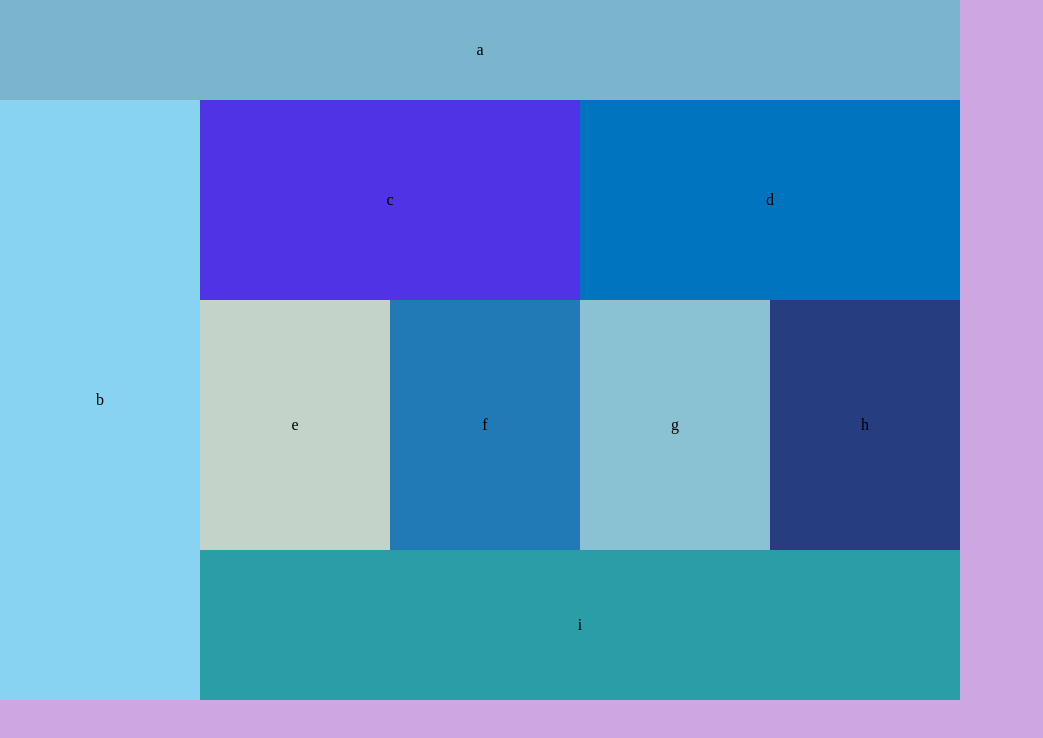
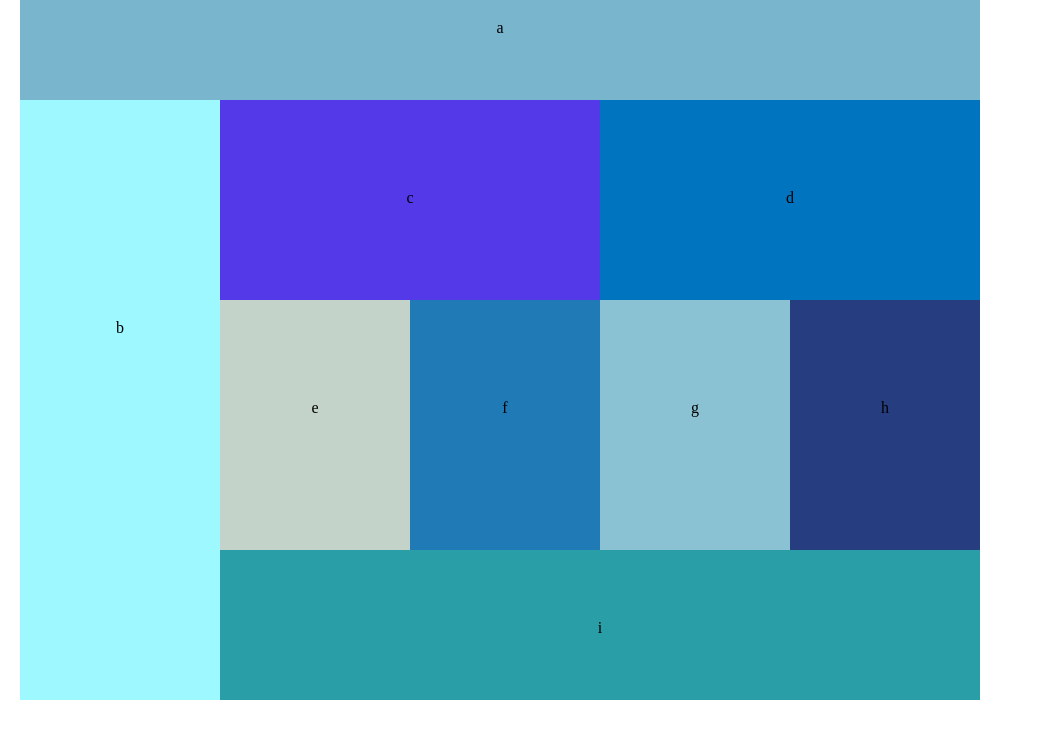
Before and after one commit to RaniaAbdullahh/lab-01, a plain HTML site: page index.html in a window 1280 px wide. Shown: the whole page, without its empty margins (0-1043 px from the left). Drawn offline with Linux system fonts and the light colour scheme.

Commit message:
finished

```diff
--- a/css/base.css
+++ /dev/null
@@ -1,59 +0,0 @@
-body {
-    background-color: rgb(125, 221, 189);
-    width: 480px;
-    height: 767px;
-
-}
-header {
-    width: 480px;
-    height: 75px;
-    text-align: center;
-    line-height: 75px;
-}
-
-aside {
-    width: 480px;
-    height: 150px;
-    text-align: center;
-    line-height: 150px;
-}
-main{
-    width: 480px;
-    height: 750px;
-}
-footer {
-    width: 480px;
-    height: 80px;
-    text-align: center;
-    line-height: 80px;
-}
-
- @media all and (min-width: 768px) {
-    body {
-        width: 960px;
-        height: 768px;
-        background-color: rgba(205, 163, 224, 0.959);
-    }
-    header {
-        width: 960px;
-        height: 100px;
-        text-align: center;
-        line-height: 100px;
-    }
-    aside {
-        width: 200px;
-        height: 600px;
-        text-align: center;
-        line-height: 600px;
-    }
-    main {
-        width: 760px;
-        height: 450px;
-    }
-    footer {
-        width: 760px;
-        height: 150px;
-        text-align: center;
-        line-height: 150px;
-    }
-}
--- a/css/layout.css
+++ b/css/layout.css
@@ -1,50 +1,195 @@
- @viewport {
 
-    width: device-width;
-    zoom: 1;
+.container{
+	text-align: center;
 }
 
-.box1{
-    float: left;
-    box-sizing: border-box;
+
+
+@media (min-width: 480px) and (max-width: 699px){/* for mobile  */
+
+	.container {
+		display:grid;
+		width: 480px;
+		margin-left:20px;
+		grid-template-columns: 240px 240px; /*i need 2 columns*/
+		grid-template-rows: 75px 150px 125px 125px 250px 250px 80px; /*i need 7 rows*/
 	}
-.box2{
-    float: left;
-    box-sizing: border-box;
+	.box1 {
+		grid-area: 1 / 1 / 1 / 3;
+		text-align: center;
+		padding-top: 20px;
 	}
-.box3{
-    float: left;
-    box-sizing: border-box;
+	.box2 {
+		grid-area: 2 / 1 / 2 / 3;
+		text-align: center;
+		padding-top: 50px;
 	}
-.box4{
-    float: left;
-    box-sizing: border-box;
+
+
+
+	.box3 {
+		grid-area: 3 / 1 / 3 / 3;
+		text-align: center;
+		padding-top: 50px;
 	}
-.box5{
-    float: left;
-    box-sizing: border-box;
+
+	.box4 {
+			grid-area: 4 / 1 / 4 / 3;
+			text-align: center;
+			padding-top: 50px;
 	}
-.box6{
-    float: left;
-    box-sizing: border-box;
+
+	.box5 {
+			grid-area: 5 / 1 / 5 / 1;
+			text-align: center;
+		    padding-top: 100px;
 	}
-.box7{
-    float: left;
-    box-sizing: border-box;
+
+	.box6 {
+			grid-area: 5 / 2 / 5 / 2;
+			text-align: center;
+		    padding-top: 100px;
 	}
-.box8{
-    float: left;
-    box-sizing: border-box;
+
+	.box7 {
+			grid-area: 6 / 1 / 6 / 1;
+			text-align: center;
+		    padding-top: 100px;
 	}
-.box9{
-    float: right;
-    box-sizing: border-box;
+
+	.box8 {
+			grid-area: 6 / 2 / 6 / 2;
+			text-align: center;
+		    padding-top: 100px;
 	}
-.container{
-    overflow: auto;
+
+	.box9 {
+			grid-area: 7 / 1 / 7 / 3;
+			text-align: center;
+		    padding-top: 50px;
+	}
 
 }
-main{
-    float: left;
-    box-sizing: border-box;
+
+
+@media (min-width: 700px) and (max-width: 959px){/* for tablet  */
+	.container {
+		display:grid;
+		width: 700px;
+		margin-left: 20px;
+
 	}
+
+	.box1 {
+		grid-area: 1 / 1 / 1 / 6;
+		line-height: 100px;
+	}
+
+	.box2{
+		grid-area: 2 / 1 / 5 / 1;
+		line-height: 600px;
+	}
+
+	.box3 {
+		grid-area: 2/ 2 / 3 / 4;
+		line-height: 200px;
+	}
+
+	.box4{
+		grid-area: 2 / 4 / 2/ 6;
+		line-height: 200px;
+	}
+
+	.box5 {
+		grid-area: 3 / 2 / 4 / 2;
+		line-height: 250px;
+	}
+
+	.box6 {
+		grid-area: 3 / 3 / 4 / 3;
+		line-height: 250px;
+	}
+
+	.box7 {
+		grid-area: 3 / 4 / 4 / 4;
+		line-height: 250px;
+	}
+
+	.box8 {
+		grid-area: 3 / 5 / 4 / 5;
+		line-height: 250px;
+	}
+
+	.box9 {
+		grid-area: 4 / 2 / 5 / 6;
+		line-height: 150px;
+	}
+}
+
+
+@media (min-width: 960px){/* for desktop  */
+
+    .container {
+		display:grid;
+		width: 960px;
+		margin-left: 20px;
+		grid-template-columns: 200px 190px 190px 190px 190px;  /* i need 5 coumns */
+		grid-template-rows: 100px 200px 250px 150px; /* i need 4 rows */
+
+    }
+
+	.box1 {
+		grid-area: 1 / 1 / 2 / 6;
+		text-align: center;
+		padding-top: 20px;
+    }
+
+    .box2 {
+      grid-area: 2 / 1 / 6 / 1;
+	  text-align: center;
+	  padding-top: 220px;
+    }
+
+    .box3 {
+      grid-area: 2 / 2 / 3 / 4;
+	  text-align: center;
+	  padding-top: 90px;
+    }
+
+    .box4 {
+      grid-area: 2 / 4 / 2 / 6;
+	  text-align: center;
+	  padding-top: 90px;
+    }
+
+    .box5 {
+			grid-area: 3 / 2 / 4 / 2;
+			text-align: center;
+			padding-top: 100px;
+		}
+
+		.box6 {
+			grid-area: 3 / 3 / 4 / 3;
+			text-align: center;
+			padding-top: 100px;
+		}
+
+		.box7 {
+			grid-area: 3 / 4 / 4 / 4;
+			text-align: center;
+			padding-top: 100px;
+		}
+
+		.box8 {
+			grid-area: 3 / 5 / 4 / 5;
+			text-align: center;
+			padding-top: 100px;
+		}
+
+		.box9 {
+      grid-area: 4 / 2 / 5 / 6;
+	  text-align: center;
+	  padding-top: 70px;
+    }
+
+}
--- a/css/module.css
+++ b/css/module.css
@@ -1,41 +1,6 @@
 
-.cd .box3{
-    width: 480px;
-    height: 125px;
-    line-height: 125px;
-    text-align: center;
+@media (min-width: 480px) and (max-width: 699px){/* for mobile  */
 
-}
-.cd .box4{
-    width: 480px;
-    height: 125px;
-    line-height: 125px;
-    text-align: center;
-}
-.efgh .box5 {
-    width: 240px;
-    height: 250px;
-    line-height: 250px;
-    text-align: center;
-}
-.efgh .box6 {
-    width: 240px;
-    height: 250px;
-    line-height: 250px;
-    text-align: center;
-}
-.efgh .box7 {
-    width: 240px;
-    height: 250px;
-    line-height: 250px;
-    text-align: center;
-}
-.efgh .box8 {
-    width: 240px;
-    height: 250px;
-    line-height: 250px;
-    text-align: center;
-}
 .box1{
     background-color: rgb(206, 96, 142);
 }
@@ -67,45 +32,54 @@
     background-color: rgb(88, 45, 128);
 
 }
+}
 
-@media all and (min-width: 768px) {
+@media (min-width: 700px) and (max-width: 959px){    /* for Tablet */
 
-    .cd .box3{
-        width: 380px;
-        height: 200px;
-        text-align: center;
-        line-height: 200px;
+   .box1 {
+        background-color: #f05f0c;
+
     }
-    .cd .box4{
-        width: 380px;
-        height: 200px;
-        text-align: center;
-        line-height: 200px;
+
+    .box2 {
+        background-color: #74562f;
     }
-    .efgh .box5{
-        width: 190px;
-        height: 250px;
-        text-align: center;
-        line-height: 250px;
+
+    .box3 {
+        background-color: #bb7f11;
     }
-    .efgh .box6{
-        width: 190px;
-        height: 250px;
-        text-align: center;
-        line-height: 250px;
+
+    .box4 {
+        background-color: #81831b;
+
     }
-    .efgh .box7{
-        width: 190px;
-        height: 250px;
-        text-align: center;
-        line-height: 250px;
+
+    .box5 {
+        background-color: #e61f18;
+
     }
-    .efgh .box8{
-        width: 190px;
-        height: 250px;
-        text-align: center;
-        line-height: 250px;
+
+    .box6 {
+        background-color: #f8d122;
+
     }
+
+    .box7 {
+        background-color: #d95f5f;
+    }
+
+    .box8{
+        background-color: #c48600;
+    }
+
+    .box9 {
+        background-color: #b8a262;
+    }
+
+}
+
+@media (min-width: 960px){/* for Desktop  */
+
     .box1{
         background-color: rgb(121, 182, 206);
     }
--- a/index.html
+++ b/index.html
@@ -1,5 +1,6 @@
 <!DOCTYPE html>
 <html lang="en">
+
 <head>
     <meta charset="UTF-8">
     <meta name="viewport" content="width=device-width, initial-scale=1.0">
@@ -10,26 +11,60 @@
     <link rel="stylesheet" href="css/module.css">
 
 </head>
-<body class="container">
-    <header class="box1"> a</header>
 
-    <aside class="box2"> b</aside>
+<body >
+
 
     <main class="container">
-        <div class="cd">
-            <section class="box3">c</section>
-            <section class="box4">d</section>
-        </div>
-        <div class="efgh">
-            <section class="box5">e</section>
-            <section class="box6">f</section>
-            <section class="box7">g</section>
-            <section class="box8">h</section>
-        </div>
+        <div class="box1"> a</div>
+
+        <div class="box2"> b</div>
+
+        <div class="box3">c</div>
+        <div class="box4">d</div>
+
+
+        <div class="box5">e</div>
+        <div class="box6">f</div>
+        <div class="box7">g</div>
+        <div class="box8">h</div>
+        <div class="box9">i</div>
+
 
     </main>
 
-    <footer class="box9">i</footer>
+
 
 </body>
+
 </html>
+
+<!-- <!DOCTYPE html>
+<html lang="en">
+<head>
+    <meta charset="UTF-8">
+    <meta name="viewport" content="width=device-width, initial-scale=1.0">
+    <meta http-equiv="X-UA-Compatible" content="ie=edge">
+    <link rel="stylesheet" href="css/reset.css">
+    <link rel="stylesheet" href="css/base.css">
+    <link rel="stylesheet" href="css/layout.css">
+    <link rel="stylesheet" href="css/module.css">
+    <title>Document</title>
+</head>
+<body>
+    <div id="container">
+        <div class="box" id="header">A</div>
+        <div class="box" id="b">B</div>
+
+        <div class="box" id="c">C</div>
+        <div class="box" id="d">D</div>
+
+        <div class="box" id="e">E</div>
+        <div class="box" id="f">F</div>
+        <div class="box" id="g">G</div>
+        <div class="box" id="h">H</div>
+
+        <div class="box" id="footer">I</div>
+    </div>
+</body>
+</html> -->
```
Lines whose indentation alone changed are shown as unchanged.
